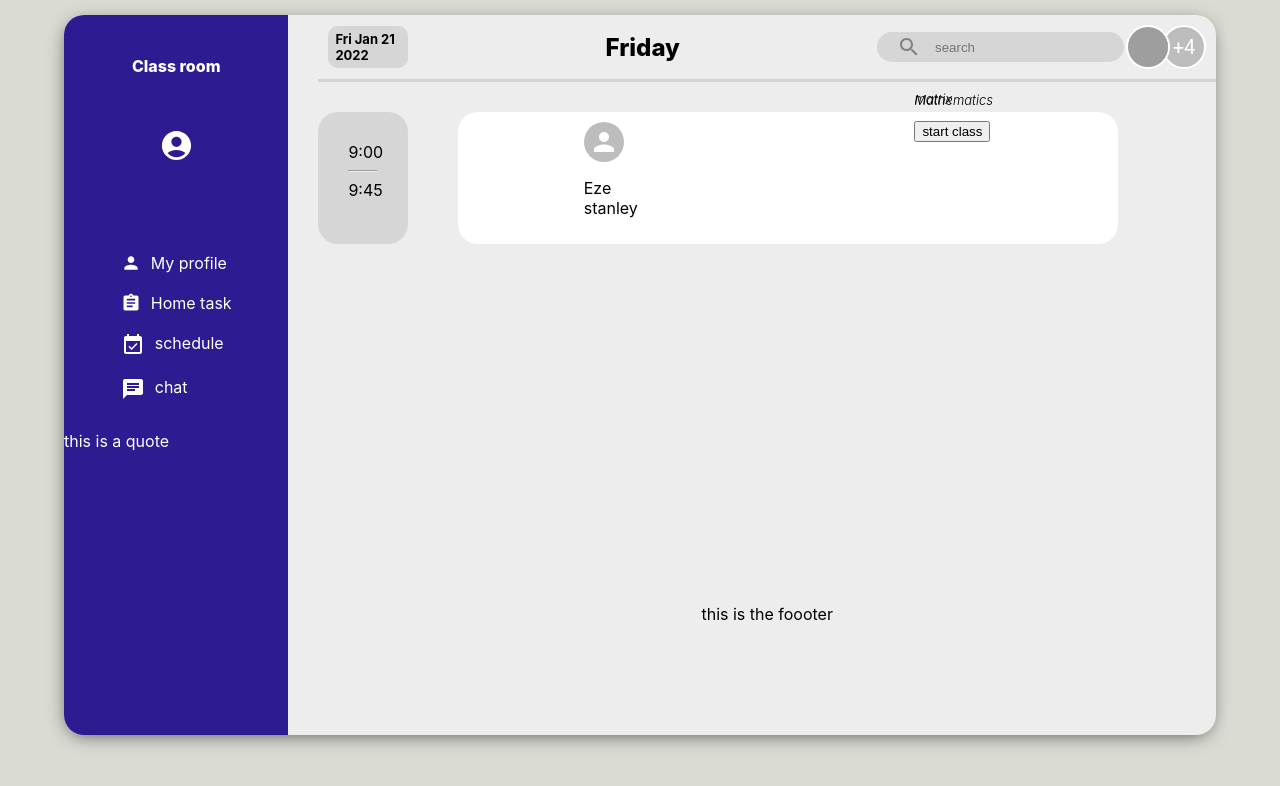
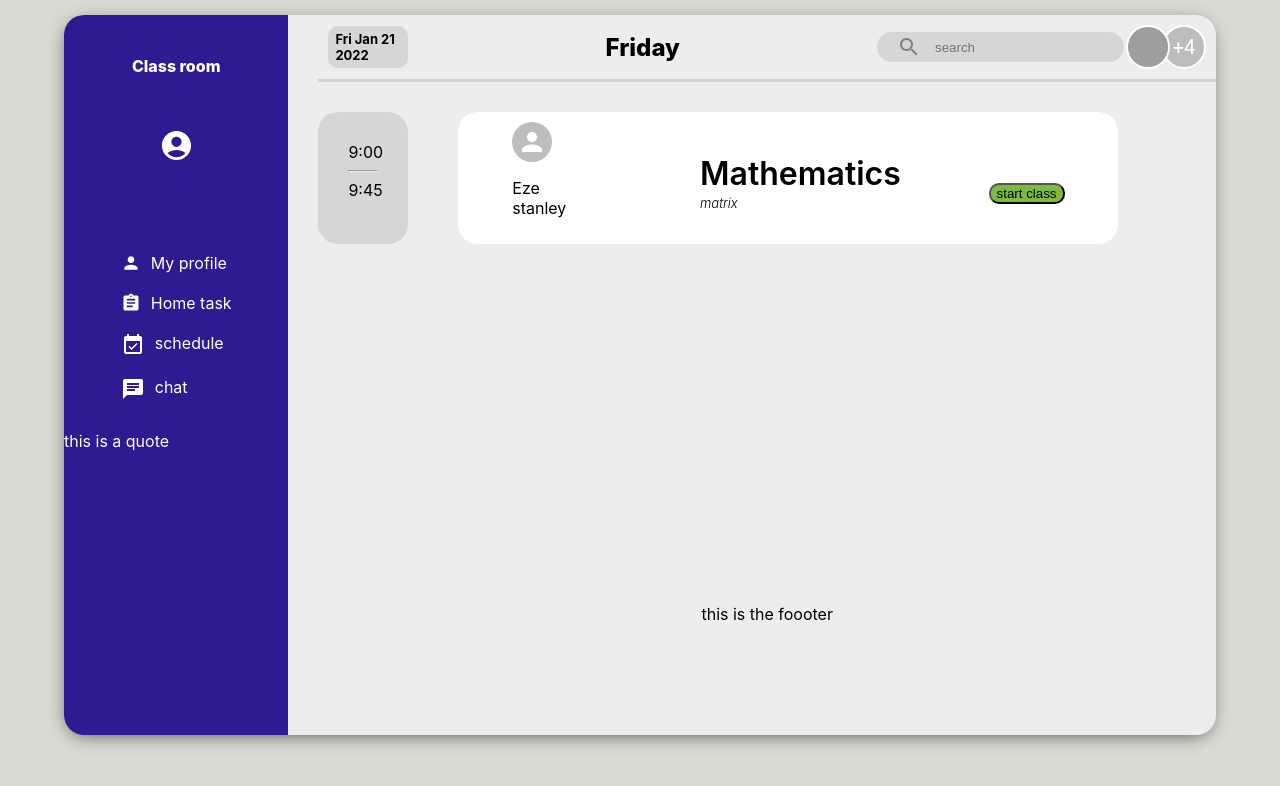
Before and after one commit to Blackmile/hillz-class, a React (Create React App) app: page / in a window 1280 px wide. Shown: the top 786 px of the page. Built offline with nearby package versions, Linux system fonts and the light colour scheme; grey boxes are pictures that could not be loaded.

Commit message:
Update class details

```diff
--- a/src/ClassDetails.js
+++ b/src/ClassDetails.js
@@ -11,9 +11,11 @@ function ClassDetails() {
           </div>
 
           <div className='class_details_content'>
-              <p>Mathematics</p>
+              <h3>Mathematics</h3>
               <p>matrix</p>
-              <button type='submit'> start class</button>
+          </div>
+          <div className='btn'>
+            <button type='submit'> start class</button>
           </div>
       </div>
   );
```
